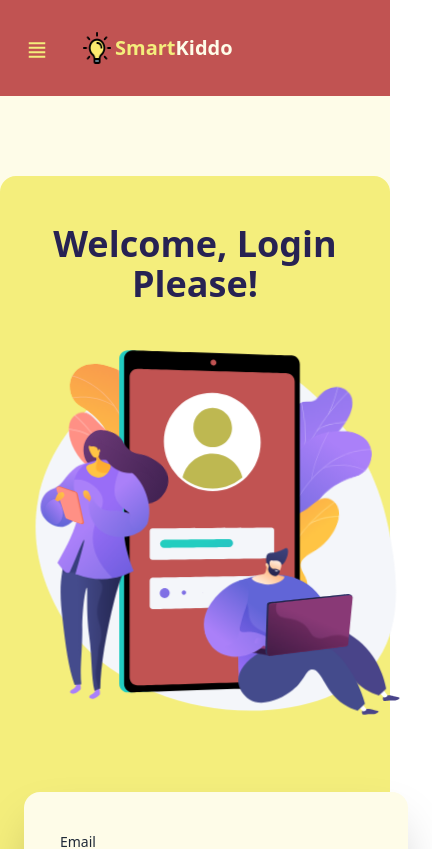
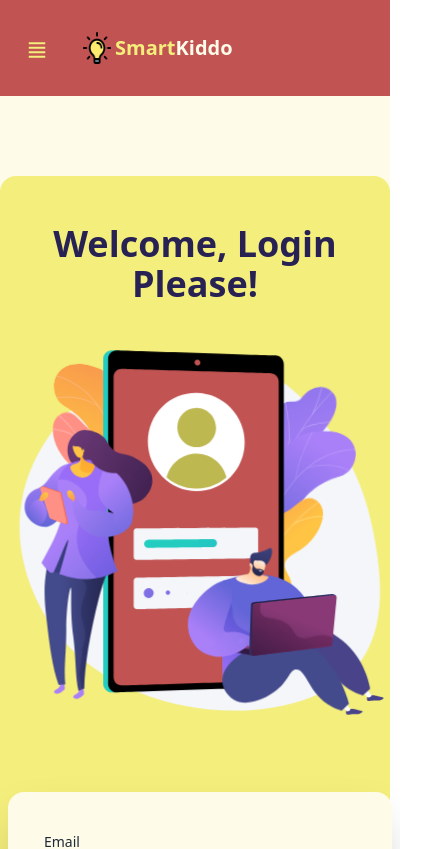
Before and after one commit to Salman-165324/smart-kiddo-toy-market-place-client, a React (Vite) app: page /login in a window 390 px wide. Shown: the top 849 px of the page, 432 px wide, since content can reach past the window. Built offline with nearby package versions, Linux system fonts and the light colour scheme; no server answers.

Commit message:
Did some minor style changes

```diff
--- a/src/Components/Pages/LoginPage/Login.jsx
+++ b/src/Components/Pages/LoginPage/Login.jsx
@@ -54,7 +54,7 @@ const Login = () => {
         <div className='primary-container'>
             <div className=" bg-primary rounded-2xl flex flex-col items-center">
                 <h1 className='pt-12 pb-4 text-center text-4xl font-bold accent-text-color'>Welcome, Login Please!</h1>
-                <div className="hero-content mx-auto flex-col xl:flex-row-reverse gap-14 sm:gap-10 items-center justify-center px-4">
+                <div className="hero-content px-0 mx-auto flex-col xl:flex-row-reverse gap-14 sm:gap-10 items-center justify-center sm:px-4">
                     <div className="text-center lg:text-left">
                         <Lottie className='sm:h-[500px] w-[400px]' animationData={signupAnimation} />
                     </div>
--- a/src/Components/Pages/SignupPage/Signup.jsx
+++ b/src/Components/Pages/SignupPage/Signup.jsx
@@ -104,7 +104,7 @@ const Signup = () => {
         <div className='primary-container'>
             <div className=" bg-primary rounded-2xl flex flex-col items-center">
                 <h1 className='pt-12 pb-4 text-center text-4xl font-bold accent-text-color'>Welcome, Signup Please!</h1>
-                <div className="hero-content mx-auto flex-col xl:flex-row-reverse gap-14 sm:gap-10 items-center justify-center px-4 ">
+                <div className="hero-content px-0 mx-auto flex-col xl:flex-row-reverse gap-14 sm:gap-10 items-center justify-center sm:px-4 ">
                     <div className="text-center lg:text-left">
                         <Lottie className='sm:h-[500px] w-[400px]' animationData={signupAnimation} />
                     </div>
--- a/src/index.css
+++ b/src/index.css
@@ -3,7 +3,7 @@
 @tailwind utilities;
 
 .primary-container{
-    @apply mx-auto md:px-16 lg:px-24 py-20 md:py-24 lg:py-28  container
+    @apply mx-auto px-0 md:px-16 lg:px-24 py-20 md:py-24 lg:py-28  container
 }
 
 .secondary-container{
```
